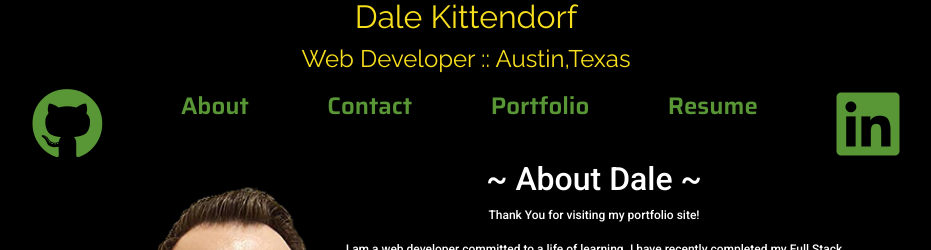
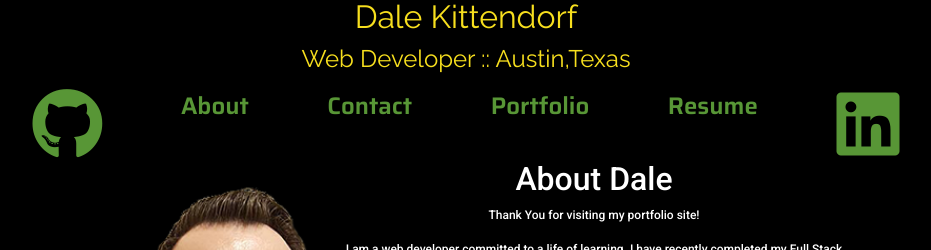
Before and after one commit to drkittendorf/portfolio, a React (Create React App) app: page /portfolio/about in a window 1280 px wide. Shown: the top 250 px of the page, without its empty margins (174-1105 px from the left). Built offline with nearby package versions, Linux system fonts and the light colour scheme.

Commit message:
updating about

```diff
--- a/src/pages/about.js
+++ b/src/pages/about.js
@@ -14,7 +14,7 @@ function about() {
                     <img src={dale} alt="Dale Kittendorf"/>
                 </div>
                 <div className="aboutBody">
-                    <h1>~ About Dale ~</h1>
+                    <h1>About Dale </h1>
                         <p>
                             Thank You for visiting my portfolio site!
                         </p>
```
Also changed, not shown: 1 other file (tests, documents, lock files or other folders).
